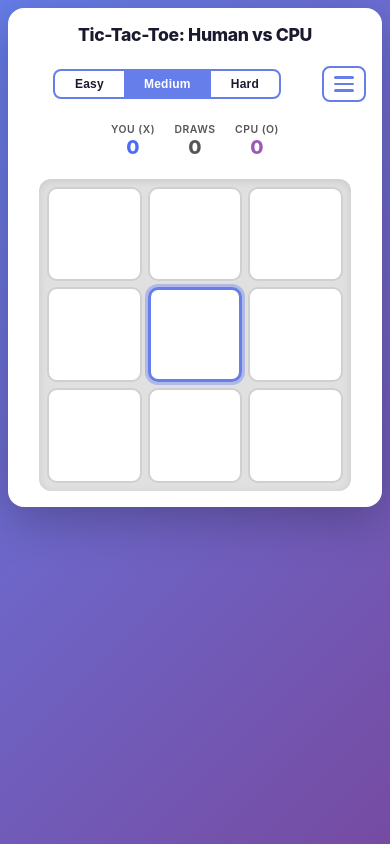
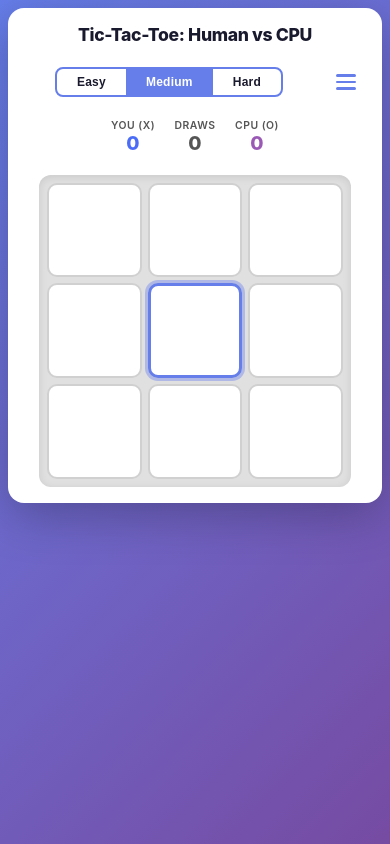
Before and after one commit to scottdreinhart/tictactoe, a React (Vite) app: page / in a window 390 px wide. Built offline with nearby package versions, Linux system fonts and the light colour scheme.

Commit message:
style: remove border outline from hamburger menu button

```diff
--- a/src/styles.css
+++ b/src/styles.css
@@ -1033,7 +1033,7 @@ body {
 
 .hamburger-btn {
   background: transparent;
-  border: 2px solid var(--accent);
+  border: none;
   border-radius: 8px;
   padding: 6px 10px;
   cursor: pointer;
```
